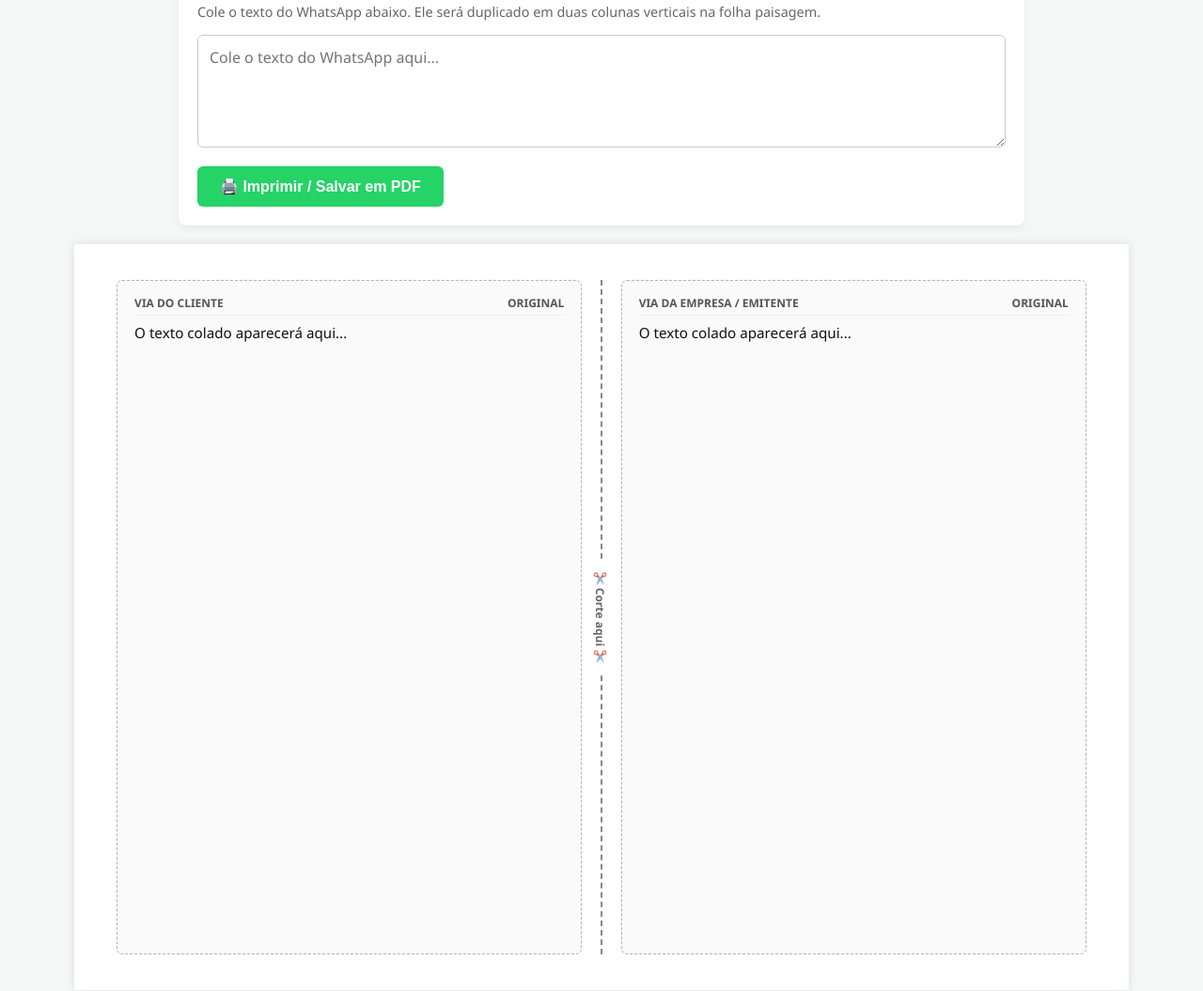
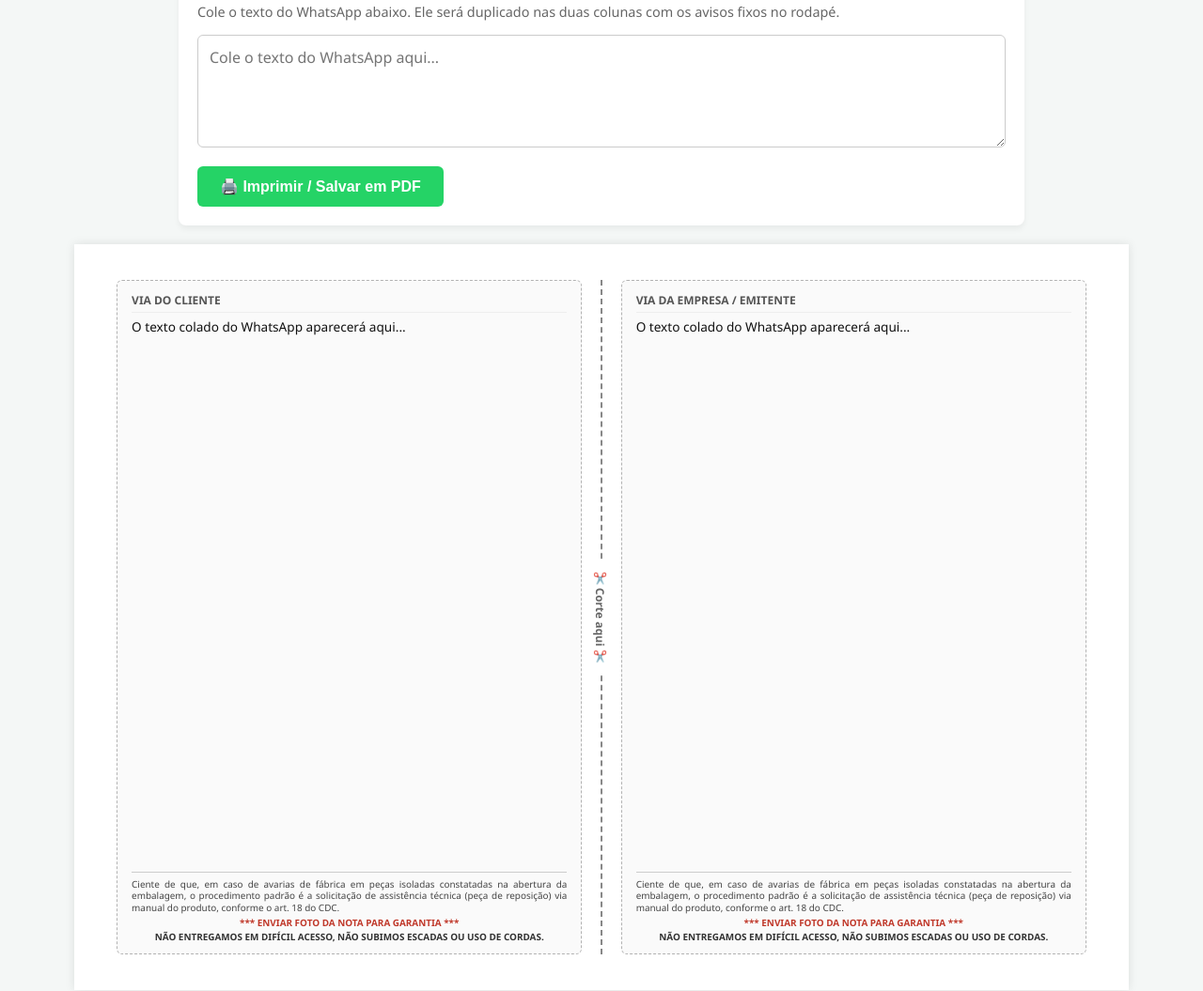
Before and after one commit to moveispraja/Notas, a plain HTML site: page index.html in a window 1280 px wide. Shown: the part 75-1130 px from the top of the page at 94% size. Drawn offline with Linux system fonts and the light colour scheme.

Commit message:
Add files via upload

```diff
--- a/index.html
+++ b/index.html
@@ -36,7 +36,7 @@
             width: 48%;
             height: 100%;
             border: 1px dashed #b2b2b2;
-            padding: 15px 18px;
+            padding: 12px 15px;
             border-radius: 6px;
             background: #fafafa;
             display: flex;
@@ -49,9 +49,7 @@
             font-weight: bold;
             text-transform: uppercase;
             color: #555;
-            margin-bottom: 8px;
-            display: flex;
-            justify-content: space-between;
+            margin-bottom: 6px;
             border-bottom: 1px solid #eee;
             padding-bottom: 4px;
         }
@@ -60,10 +58,37 @@
             flex: 1;
             white-space: pre-wrap;
             word-break: break-word;
-            font-size: 0.95rem;
-            line-height: 1.4;
+            font-size: 0.85rem;
+            line-height: 1.35;
             color: #111;
             overflow: hidden;
+            margin-bottom: 6px;
+        }
+
+        .via-footer {
+            border-top: 1px solid #ccc;
+            padding-top: 6px;
+            font-size: 0.62rem;
+            line-height: 1.25;
+            color: #444;
+        }
+
+        .via-footer .cdc {
+            margin-bottom: 4px;
+            text-align: justify;
+        }
+
+        .via-footer .highlight {
+            font-weight: bold;
+            color: #c0392b;
+            text-align: center;
+            margin-bottom: 2px;
+        }
+
+        .via-footer .rules {
+            font-weight: bold;
+            color: #333;
+            text-align: center;
         }
 
         .cut-line {
@@ -109,7 +134,7 @@
 
     <div class="no-print">
         <h1>Gerador de WhatsApp - 2 Vias Lado a Lado (Paisagem)</h1>
-        <p class="instructions">Cole o texto do WhatsApp abaixo. Ele será duplicado em duas colunas verticais na folha paisagem.</p>
+        <p class="instructions">Cole o texto do WhatsApp abaixo. Ele será duplicado nas duas colunas com os avisos fixos no rodapé.</p>
         <textarea id="whatsappInput" placeholder="Cole o texto do WhatsApp aqui..."></textarea>
         <button class="btn" onclick="window.print()">🖨️ Imprimir / Salvar em PDF</button>
     </div>
@@ -117,11 +142,13 @@
     <div class="page-container">
         <!-- Via 1 (Esquerda) -->
         <div class="via">
-            <div class="via-header">
-                <span>Via do Cliente</span>
-                <span>Original</span>
+            <div class="via-header">Via do Cliente</div>
+            <div class="via-content" id="outputVia1">O texto colado do WhatsApp aparecerá aqui...</div>
+            <div class="via-footer">
+                <div class="cdc">Ciente de que, em caso de avarias de fábrica em peças isoladas constatadas na abertura da embalagem, o procedimento padrão é a solicitação de assistência técnica (peça de reposição) via manual do produto, conforme o art. 18 do CDC.</div>
+                <div class="highlight">*** ENVIAR FOTO DA NOTA PARA GARANTIA ***</div>
+                <div class="rules">NÃO ENTREGAMOS EM DIFÍCIL ACESSO, NÃO SUBIMOS ESCADAS OU USO DE CORDAS.</div>
             </div>
-            <div class="via-content" id="outputVia1">O texto colado aparecerá aqui...</div>
         </div>
 
         <!-- Linha de Corte Vertical -->
@@ -129,11 +156,13 @@
 
         <!-- Via 2 (Direita) -->
         <div class="via">
-            <div class="via-header">
-                <span>Via da Empresa / Emitente</span>
-                <span>Original</span>
+            <div class="via-header">Via da Empresa / Emitente</div>
+            <div class="via-content" id="outputVia2">O texto colado do WhatsApp aparecerá aqui...</div>
+            <div class="via-footer">
+                <div class="cdc">Ciente de que, em caso de avarias de fábrica em peças isoladas constatadas na abertura da embalagem, o procedimento padrão é a solicitação de assistência técnica (peça de reposição) via manual do produto, conforme o art. 18 do CDC.</div>
+                <div class="highlight">*** ENVIAR FOTO DA NOTA PARA GARANTIA ***</div>
+                <div class="rules">NÃO ENTREGAMOS EM DIFÍCIL ACESSO, NÃO SUBIMOS ESCADAS OU USO DE CORDAS.</div>
             </div>
-            <div class="via-content" id="outputVia2">O texto colado aparecerá aqui...</div>
         </div>
     </div>
 
@@ -145,7 +174,7 @@
         input.addEventListener('input', () => {
             const texto = input.value;
             if (texto.trim() === '') {
-                out1.innerText = 'O texto colado aparecerá aqui...';
+                out1.innerText = 'O texto colado do WhatsApp aparecerá aqui...';
                 out2.innerText = 'O texto colado aparecerá aqui...';
             } else {
                 out1.innerText = texto;
```
